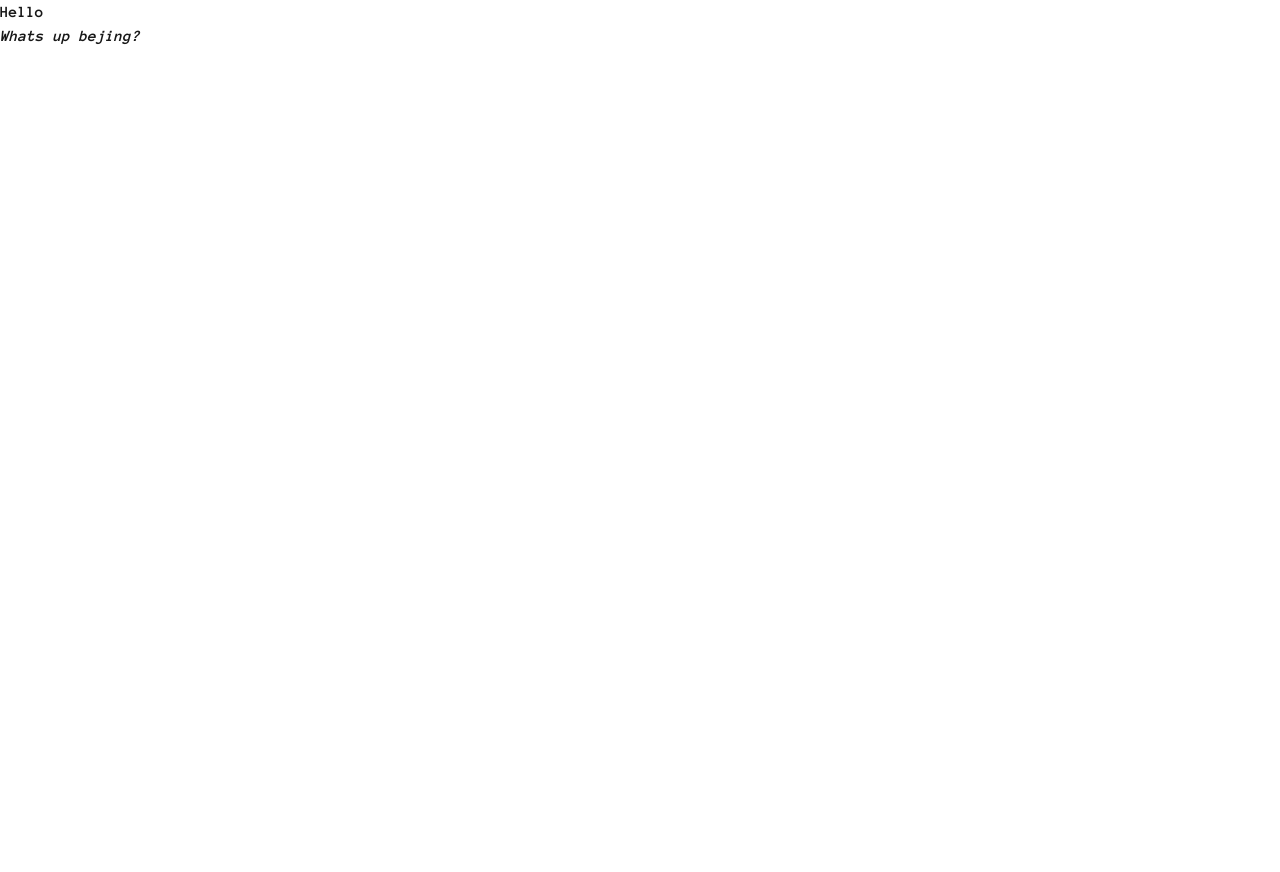
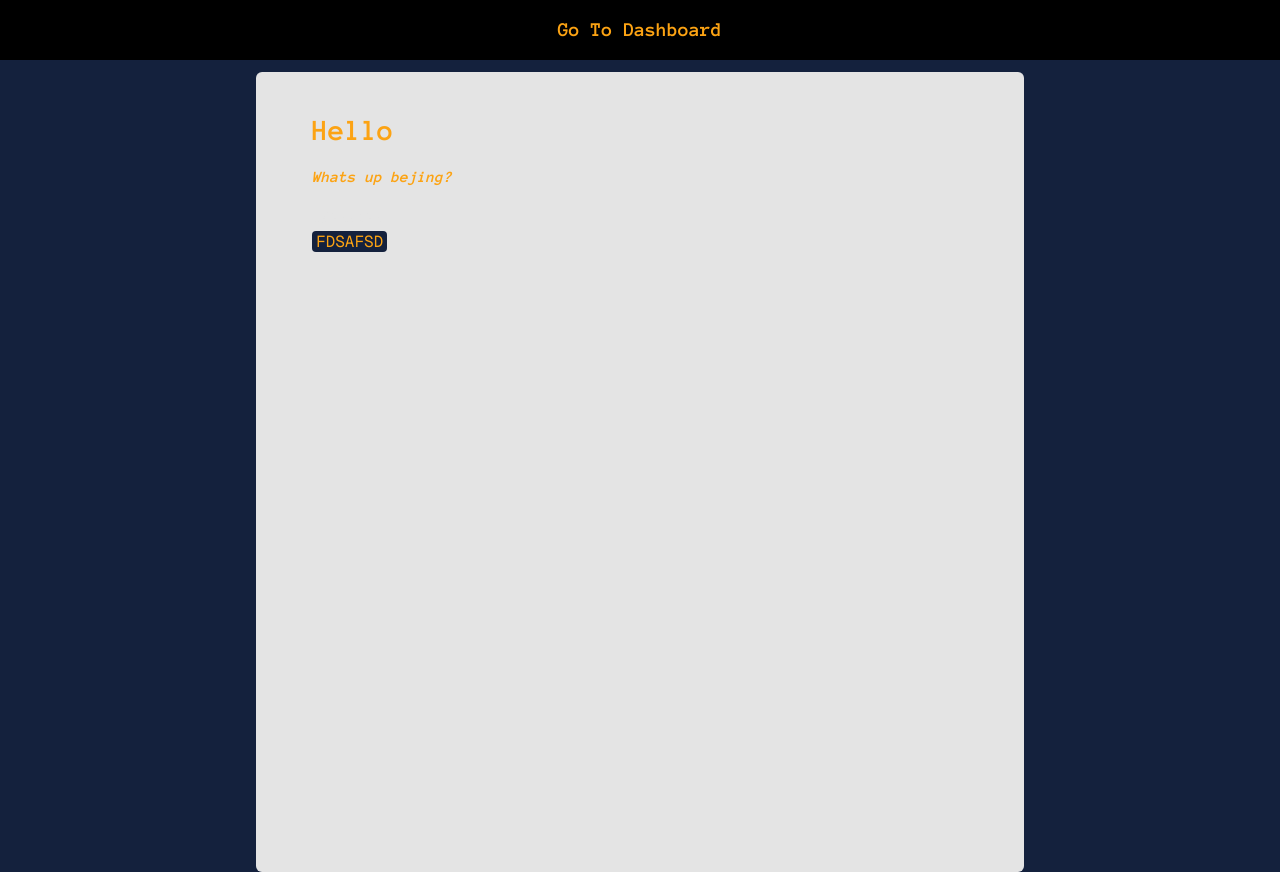
Before and after one commit to Imtiyaz-Rahman/Haskils-Library, a Next.js app: page /dashboard/projects/minecraft-oracle-server in a window 1280 px wide. Before the commit the page ends 800 px from the top, so only its background shows below. Built offline with nearby package versions, Linux system fonts and the light colour scheme.

Commit message:
changed the design to support an inital layout

```diff
--- /dev/null
+++ b/app/components/navbarComponent.tsx
@@ -0,0 +1,17 @@
+import Link from "next/link";
+
+export default function NavbarComponent() {
+  const opacityAnimation = "";
+
+  return (
+    <div className="min-w-dvw transition-opacity bg-black flex p-1 justify-center items-center">
+      <Link
+        className="text-xl text-orange p-3 hover:scale-110 duration-300 ease-in-out"
+        href="/dashboard"
+      >
+        {" "}
+        Go To Dashboard
+      </Link>
+    </div>
+  );
+}
--- a/app/dashboard/data/data.json
+++ b/app/dashboard/data/data.json
@@ -9,7 +9,7 @@
   {
     "id": 2,
     "title": "Project Two",
-    "thumbnail": "./images/dice.png",
+    "thumbnail": "/images/dice.png",
     "description": "This is a large overall description of the project. It includes all the key points and details that you need to know. Go go meme was for a brainless game jam",
     "link": "/projects/2"
   },
--- /dev/null
+++ b/app/dashboard/projects/layout.tsx
@@ -0,0 +1,20 @@
+import NavbarComponent from "../../components/navbarComponent";
+
+export default function ProjectLayout({
+  children,
+}: {
+  children: React.ReactNode;
+}) {
+  return (
+    <div>
+      <NavbarComponent />
+      <div className="min-h-svh flex bg-prussian justify-center">
+        <div className="min-h-svh flex mt-3 p-6 content-center bg-alabaster w-6/10 rounded-md">
+          <article className="prose w-full py-4 px-8 md:w-4/5 lg:w-3/5 text-alabaster">
+            {children}
+          </article>
+        </div>
+      </div>
+    </div>
+  );
+}
--- a/mdx-components.tsx
+++ b/mdx-components.tsx
@@ -1,6 +1,25 @@
 import type { MDXComponents } from "mdx/types";
 
-const components: MDXComponents = {};
+const components: MDXComponents = {
+  h1: ({ children }) => (
+    <h1 className="text-3xl font-bold text-orange mb-4">{children}</h1>
+  ),
+  h2: ({ children }) => (
+    <h2 className="text-2xl font-bold text-alabaster mb-3 mt-6">{children}</h2>
+  ),
+  p: ({ children }) => (
+    <p className="text-alabaster leading-relaxed mb-4">{children}</p>
+  ),
+  em: ({ children }) => <em className="text-orange italic">{children}</em>,
+  strong: ({ children }) => (
+    <strong className="text-orange font-bold">{children}</strong>
+  ),
+  code: ({ children }) => (
+    <code className="bg-prussian text-orange font-mono px-1 rounded">
+      {children}
+    </code>
+  ),
+};
 
 export function useMDXComponents(): MDXComponents {
   return components;
--- a/next.config.ts
+++ b/next.config.ts
@@ -1,16 +1,14 @@
 import type { NextConfig } from "next";
 import createMDX from "@next/mdx";
 
-// const isGithubActions = process.env.GITHUB_ACTIONS === "true";
-
 const nextConfig: NextConfig = {
   output: "export",
-  // basePath: isGithubActions ? "/Haskils-Library" : "",
-  // assetPrefix: isGithubActions ? "/Haskils-Library/" : "",
-
   images: {
     unoptimized: true,
   },
+  reactStrictMode: true,
+  // basePath: "/Haskils-Library",
+  // assetPrefix: "/Haskils-Library/",
   // Configure `pageExtensions` to include markdown and MDX files
   pageExtensions: ["js", "jsx", "md", "mdx", "ts", "tsx"],
   /* config options here */
```
Also changed, not shown: app/dashboard/projects/minecraft-oracle-server/page.mdx (+6 -0 lines).
